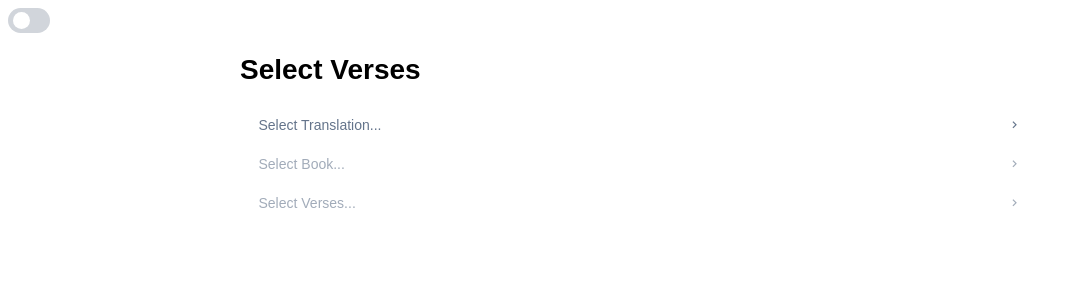
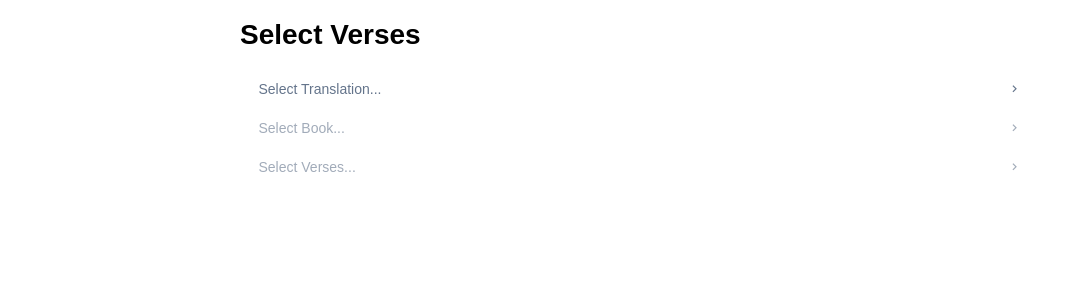
Before and after one commit to dasdawidt/bible-reader, a Vue app: page / in a window 1280 px wide. Shown: the top 300 px of the page, without its empty margins (0-1071 px from the left). Built offline with nearby package versions, Linux system fonts and the light colour scheme; a web font is replaced by a local one.

Commit message:
fix: make theme switcher work properly

```diff
--- a/src/components/ThemeSwitcher.vue
+++ b/src/components/ThemeSwitcher.vue
@@ -1,29 +1,33 @@
 <script setup lang="ts">
+import { computed, ref } from 'vue';
 import InputSwitch from 'primevue/inputswitch';
-import { ref } from 'vue';
 import { usePrimeVue } from 'primevue/config';
 
 const primeVue = usePrimeVue();
-const darkMode = ref(false);
-
-function toggleDarkMode() {
-    if (!darkMode.value) {
-        primeVue.changeTheme('light', 'dark', 'theme-link');
-    } else {
-        primeVue.changeTheme('dark', 'light', 'theme-link');
+const darkModeValue = ref(false);
+const darkMode = computed({
+    get: () => darkModeValue.value,
+    set: newValue => {
+        darkModeValue.value = newValue;
+        updateDarkTheme();
     }
-    darkMode.value = !darkMode.value;
-}
+});
 
 document.addEventListener('keyup', e => {
     if (e.altKey && e.key == 't') {
         e.preventDefault();
-        toggleDarkMode();
+        darkMode.value = !darkMode.value;
     }
-})
+});
+
+function updateDarkTheme() {
+    darkMode.value
+        ? primeVue.changeTheme('light', 'dark', 'theme-link')
+        : primeVue.changeTheme('dark', 'light', 'theme-link');
+}
 
 </script>
 
 <template>
-    <InputSwitch v-model="darkMode" @change="toggleDarkMode" />
+    <InputSwitch v-model="darkMode" v-if="false" />
 </template>
```
